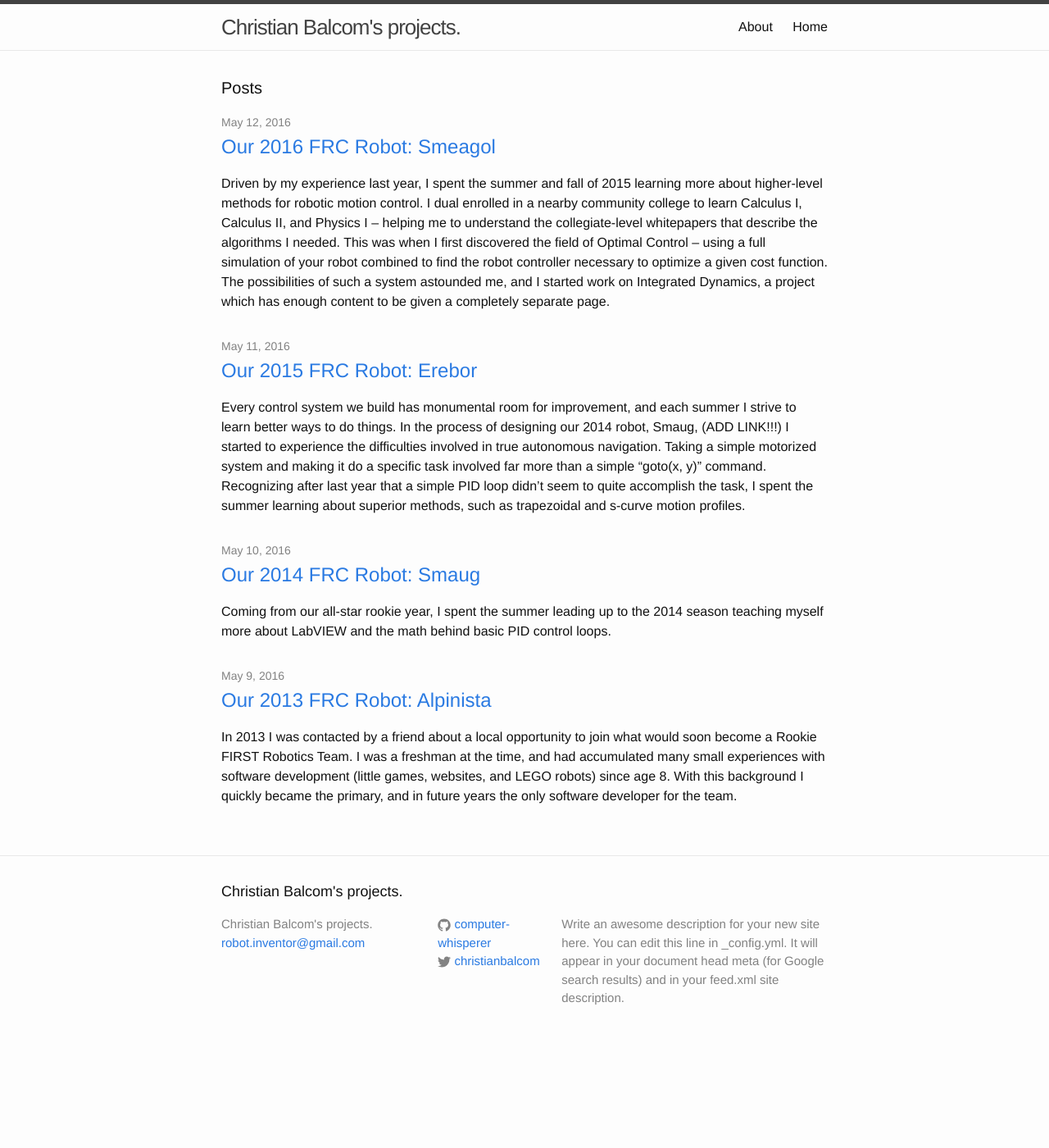
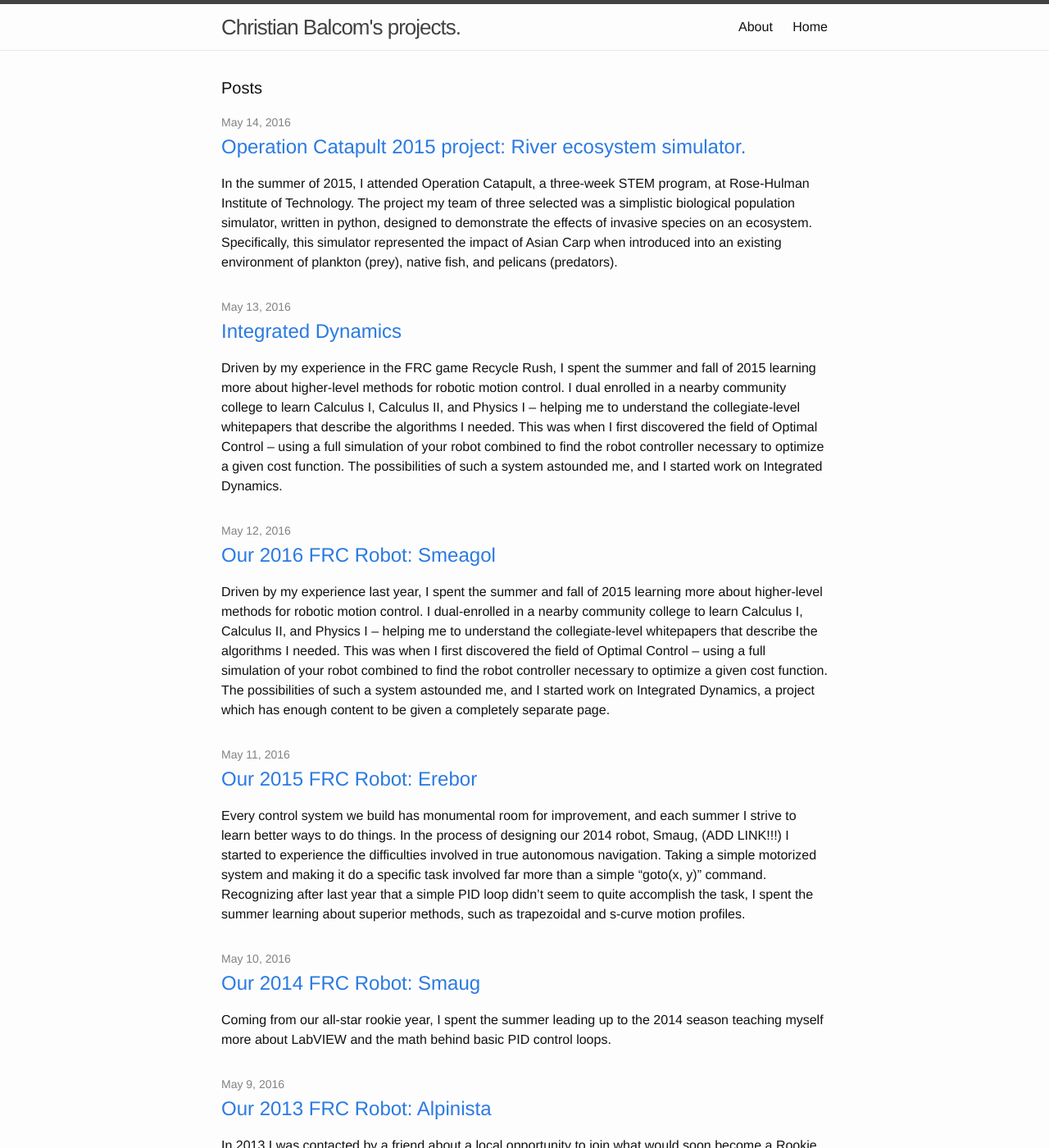
Before and after one commit to computer-whisperer/computer-whisperer.github.io, a Jekyll site: the page built from index.html, in a window 1280 px wide and 1400 px high. Shown: the whole window at 82% size. Built offline with Jekyll 4.4.1, drawn with Linux system fonts in a browser that asks for light colours; the list of posts is cut into pages by our own code.

Commit message:
More work on robot pages, added Integrated Dynamics and Operation Catapult pages.

```diff
--- a/_posts/2016-05-09-FRC-2013-Alpinista.markdown
+++ b/_posts/2016-05-09-FRC-2013-Alpinista.markdown
@@ -1,7 +1,7 @@
 ---
 layout: post
 title:  "Our 2013 FRC Robot: Alpinista"
-categories: FRC 2013 Alpinista
+tags: FRC 2013 Alpinista LabVIEW
 ---
 
 In 2013 I was contacted by a friend about a local opportunity to join what would soon become a Rookie FIRST Robotics Team. I was a freshman at the time, and had accumulated many small experiences with software development (little games, websites, and LEGO robots) since age 8. With this background I quickly became the primary, and in future years the only software developer for the team.
--- a/_posts/2016-05-10-FRC-2014-Smaug.markdown
+++ b/_posts/2016-05-10-FRC-2014-Smaug.markdown
@@ -1,7 +1,7 @@
 ---
 layout: post
 title:  "Our 2014 FRC Robot: Smaug"
-categories: FRC 2014 Smaug
+tags: FRC 2014 Smaug LabVIEW
 ---
 
 Coming from our all-star rookie year, I spent the summer leading up to the 2014 season teaching myself more about LabVIEW and the math behind basic PID control loops.
--- a/_posts/2016-05-11-FRC-2015-Erebor.markdown
+++ b/_posts/2016-05-11-FRC-2015-Erebor.markdown
@@ -1,7 +1,7 @@
 ---
 layout: post
 title:  "Our 2015 FRC Robot: Erebor"
-categories: FRC 2015 Erebor
+tags: FRC 2015 Erebor Python
 ---
 
 Every control system we build has monumental room for improvement, and each summer I strive to learn better ways to do things.
--- a/_posts/2016-05-12-FRC-2016-Smeagol.markdown
+++ b/_posts/2016-05-12-FRC-2016-Smeagol.markdown
@@ -1,19 +1,19 @@
 ---
 layout: post
 title:  "Our 2016 FRC Robot: Smeagol"
-categories: FRC 2016 Smeagol
+tags: FRC 2016 Smeagol Python
 ---
 
 Driven by my experience last year, I spent the summer and fall of 2015 learning more about higher-level methods for robotic motion control.
-I dual enrolled in a nearby community college to learn Calculus I, Calculus II, and Physics I -- helping me to understand the collegiate-level
+I dual-enrolled in a nearby community college to learn Calculus I, Calculus II, and Physics I -- helping me to understand the collegiate-level
 whitepapers that describe the algorithms I needed. This was when I first discovered the field of Optimal Control -- using a full simulation of
 your robot combined to find the robot controller necessary to optimize a given cost function. The possibilities of such a system astounded me,
 and I started work on Integrated Dynamics, a project which has enough content to be given a completely separate page.
 
-INSERT PICTURE OF ROBOT
+![Smeagol at the Kentwood district competition](/assets/smeagol-kentwood.jpg)
 
-Smeagol is my final robot on Team 4819, and is arguably the most professional. I had many plans for this robot, from neural network image
-processing using a Microsoft Kinect v2 to fully autonomous navigation and scoring using Integrated Dynamics. Unfortunately, due to my
+Smeagol is my final robot on Team 4819, and is arguably the most professional. I had many plans for this robot, from neural-network convolutional
+image processing using a Microsoft Kinect v2 to fully-autonomous navigation and scoring using Integrated Dynamics. Unfortunately, due to my
 extensive work prototyping ball launchers, my lack of higher level education, and lack of time, I was unable to achieve these goals entirely.
 Despite this, it is still an impressive robot.
 
--- /dev/null
+++ b/_posts/2016-05-13-Integrated-Dynamics.markdown
@@ -0,0 +1,50 @@
+---
+layout: post
+title:  "Integrated Dynamics"
+tags: FRC 2016 Smeagol Python Theano
+---
+
+Driven by my experience in the FRC game Recycle Rush, I spent the summer and fall of 2015 learning more about higher-level methods for robotic
+motion control. I dual enrolled in a nearby community college to learn Calculus I, Calculus II, and Physics I -- helping me to understand the
+collegiate-level whitepapers that describe the algorithms I needed. This was when I first discovered the field of Optimal Control -- using a full simulation of
+your robot combined to find the robot controller necessary to optimize a given cost function. The possibilities of such a system astounded me,
+and I started work on Integrated Dynamics.
+
+It all began when I stumbled on the whitepaper [Learning of Closed-Loop Motion Control](http://www.adrl.ethz.ch/archive/p_14_iros_ballbot_cameraready.pdf).
+While an unlikely entry point, It was the first mention I had seen of what was Model-Based motion control. It highlights two algorithms which can be used to
+generate discreet-time state-space controllers for any robot automatically. Of these algorithms, one in particular seemed applicable to the challenges I
+regularly experience in FRC -- iLQG. I found a great example implementation of this algorithm written by Yuval Tassa in Matlab, and spent the next three
+months porting it to Python.
+
+That got me started. After playing around with iLQG for a while, I realized that the most important component of any model-based algorithms, such as this,
+is to have an accurate model. To this end, I started my long journey towards designing a robotics simulator that is realistic enough to correctly optimize a
+controller for any situation. Another algorithm that relies on an accurate physics engine is a linear-quadratic estimator -- the extended kallman filter. This
+uses a real-time simulation of your robot, combined with any available sensors, to provide a running estimation of your robot's complete state. This is a crucial
+piece to the execution of any state-space controller, such as the one produced by iLQG.
+
+Before I started work on the simulator, I discovered an amazing python library written by the Neural Network community. Theano is, put simply, a linear algebra compiler.
+You can use it to build complicated mathematical expressions in native python which can be optimized and compiled to machine code. As you build your mathematical function,
+you can easily algebraically differentiate any part of it -- making it perfect for simplifying the elements of my physics engine.
+
+One of the difficulties I recognized early on is how to realistically simulate DC motors in real-world units. As simple of a mechanism as a motor tied to a
+metal block represents an equation I had never heard of before -- an ODE (Ordinary Differential Equation). This is because the torque applied from any motor is
+a linear function of its rotational velocity, which increases as torque is applied. The most straightforward solution, euler integration, proved to be too coarse
+for many physical systems I attempted to simulate. After many questions asked online, I came upon two methods -- an exact solution for a scalar problem and a taylor
+series approximation for a vector problem. Neither were ideal, but the taylor series proved the best method given my constraints.
+
+By the time of the 2016 FRC Kickoff, I had this simulator in a largely functioning state -- and I had hoped with little effort to finish it for use in the final robot I
+would build as a member of that team. I encountered many issues, however, that sprung from my overall inexperience. The largest difficulty seemed to spring from my
+friction model, which relied largely on my ode solver to function. Despite my intention, this model proved to be discontinuous in areas, and caused mysterious NANs to
+crop up when I tried to compute the overall simulation derivatives. This hampered my overall progress, and due to other time-consuming involvement on my robotics team,
+I was unable to resolve these issues in time to put it to work on the real robot.
+
+After the end of my team's robotics season, I redoubled my effort to finish this library. Part of this was for me to take a step back and re-design elements that had caused
+me trouble. One of the improvements I am in the process of making is to perform all physics calculations in three dimensions, rather than the simplistic two-dimensional
+analogs I had used previously. The revamped physics engine is inspired primarily by [MuJoCo](http://www.mujoco.org/), a simulator designed for model-based robotics controllers
+such as I am using. As I am building this, I am learning more and more about how to represent articulated objects in full three-dimensional space. This is turning out to be orders
+of magnitude more difficult than the two-dimensional rigid-body simulations I had used previously. Still, difficulty has not deterred me in the past, and I hope to get this
+working in the weeks to come.
+
+Software source links:
+
+ - [Integrated Dynamics on Github](https://github.com/computer-whisperer/integrated-dynamics)
--- /dev/null
+++ b/_posts/2016-05-14-catapult-project.markdown
@@ -0,0 +1,21 @@
+---
+layout: post
+title:  "Operation Catapult 2015 project: River ecosystem simulator."
+tags: 2015 Python
+---
+
+In the summer of 2015, I attended Operation Catapult, a three-week STEM program, at Rose-Hulman Institute of Technology. The project my team of three selected was
+a simplistic biological population simulator, written in python, designed to demonstrate the effects of invasive species on an ecosystem. Specifically, this
+simulator represented the impact of Asian Carp when introduced into an existing environment of plankton (prey), native fish, and pelicans (predators).
+
+![The finished river ecosystem simulator](/assets/catapult-project.jpg)
+
+For me, the project ended up being a lesson in optimization. When I initially wrote the simulation engine, it was capable of modelling the ai's of up to 100 entities.
+Using various techniques to reduce the computational load, and performing some tasks (range calculations, entity position sorting, other O(n<sup>2</sup>) operations)
+in "lazy tics" which occurred at a much slower rate than the regular simulation tics. These improvements increased the capacity of the simulation to upwards of 700 agents.
+
+The finished project was pretty successful, and properly demonstrated the effect of introducing agents with unbalanced traits into the environment.
+
+Software source links:
+
+ - [Ecosystem simulator on Github](https://github.com/computer-whisperer/catapult-2015-project)
```
Also changed, not shown: assets/catapult-project.jpg (added), 1 other file.
